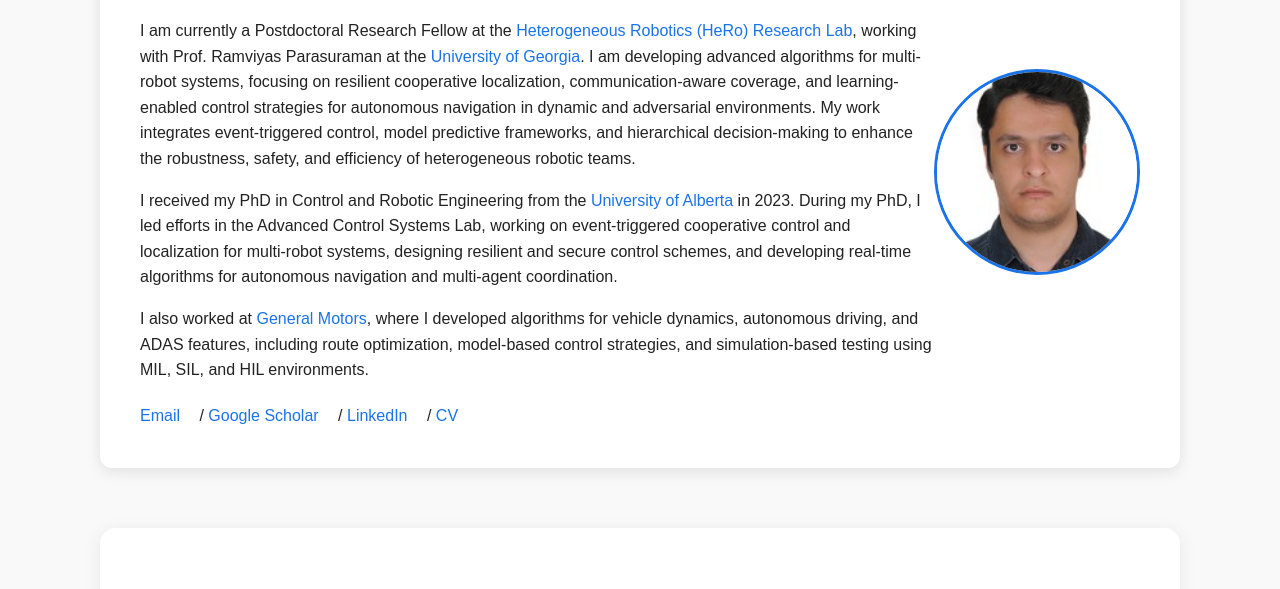
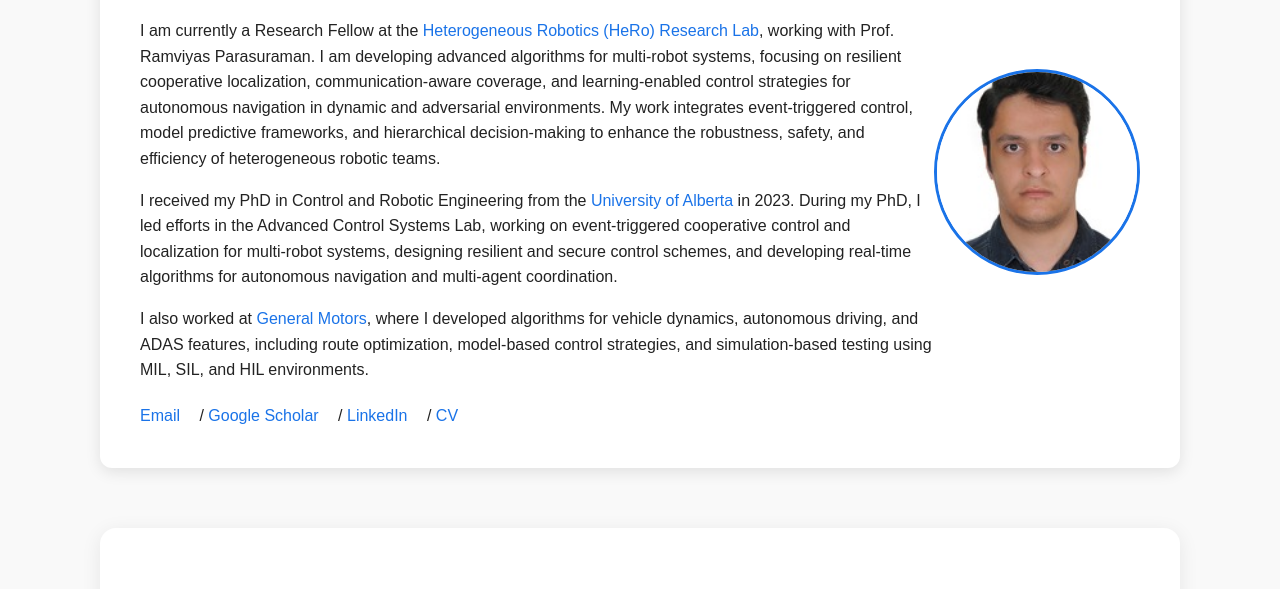
Before and after one commit to Tohid66161/Tohid66161.github.io, a plain HTML site: page index.html in a window 1280 px wide. Shown: the part 166-755 px from the top of the page. Drawn offline with Linux system fonts and the light colour scheme.

```diff
--- a/index.html
+++ b/index.html
@@ -214,10 +214,9 @@
     <div class="bio">
       <h1>Tohid Kargar Tasooji</h1>
       <p>
-        I am currently a Postdoctoral Research Fellow at the
+        I am currently a Research Fellow at the
         <a href="https://hero.uga.edu/" target="_blank">Heterogeneous Robotics (HeRo) Research Lab</a>,
-        working with Prof. Ramviyas Parasuraman at the
-        <a href="https://www.uga.edu/" target="_blank">University of Georgia</a>. I am developing advanced algorithms for multi-robot systems, focusing on resilient cooperative localization, communication-aware coverage, and learning-enabled control strategies for autonomous navigation in dynamic and adversarial environments. My work integrates event-triggered control, model predictive frameworks, and hierarchical decision-making to enhance the robustness, safety, and efficiency of heterogeneous robotic teams.
+        working with Prof. Ramviyas Parasuraman. I am developing advanced algorithms for multi-robot systems, focusing on resilient cooperative localization, communication-aware coverage, and learning-enabled control strategies for autonomous navigation in dynamic and adversarial environments. My work integrates event-triggered control, model predictive frameworks, and hierarchical decision-making to enhance the robustness, safety, and efficiency of heterogeneous robotic teams.
       </p>
       <p>
         I received my PhD in Control and Robotic Engineering from the
```
